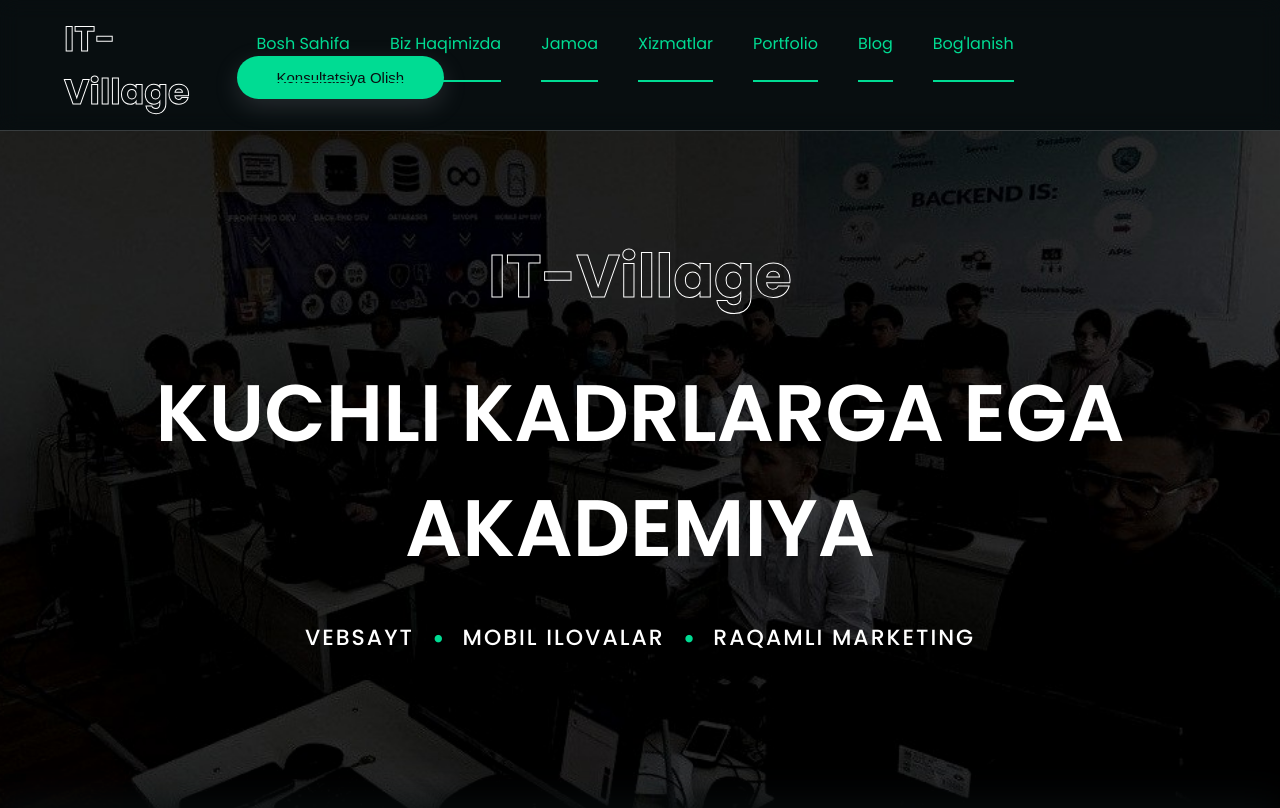
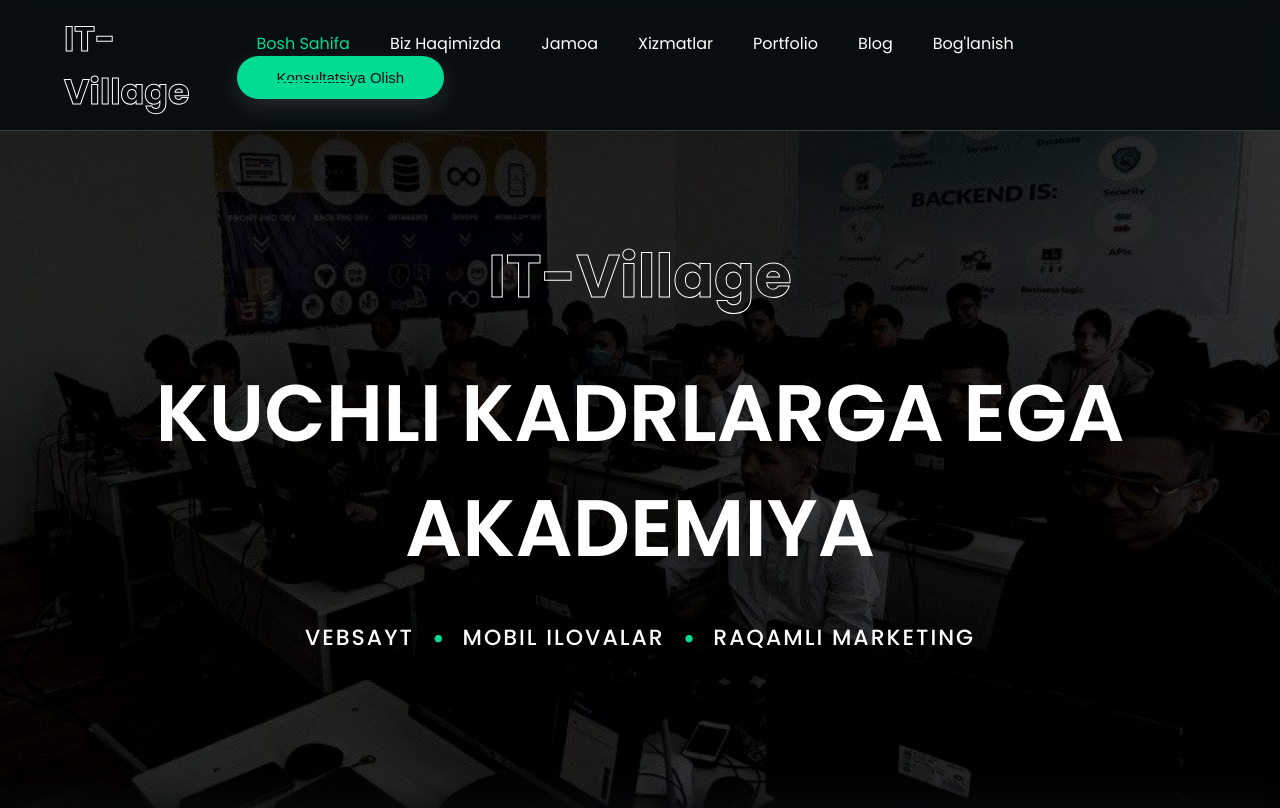
Before and after one commit to Jahongir7/itvillage-shablon, a Next.js app: page / in a window 1280 px wide. Shown: the top 808 px of the page. Built offline with nearby package versions, Linux system fonts and the light colour scheme.

Commit message:
first commit

```diff
--- a/components/common/Header.js
+++ b/components/common/Header.js
@@ -34,38 +34,38 @@
               Bosh sahifa
             </Link>
             <Link
-              href="/"
-              className={activeLink == "/" ? "activeLink" : "none"}
+              href="/agency"
+              className={activeLink == "/agency" ? "activeLink" : "none"}
             >
               Biz haqimizda
             </Link>
             <Link
-              href="/"
-              className={activeLink == "/" ? "activeLink" : "none"}
+              href="/team"
+              className={activeLink == "/team" ? "activeLink" : "none"}
             >
               Jamoa
             </Link>
             <Link
-              href="/"
-              className={activeLink == "/" ? "activeLink" : "none"}
+              href="/services"
+              className={activeLink == "/services" ? "activeLink" : "none"}
             >
               Xizmatlar
             </Link>
             <Link
-              href="/"
-              className={activeLink == "/" ? "activeLink" : "none"}
+              href="/showcase"
+              className={activeLink == "/showcase" ? "activeLink" : "none"}
             >
               Portfolio
             </Link>
             <Link
-              href="/"
-              className={activeLink == "/" ? "activeLink" : "none"}
+              href="/blogs"
+              className={activeLink == "/blogs" ? "activeLink" : "none"}
             >
               Blog
             </Link>
             <Link
-              href="/"
-              className={activeLink == "/" ? "activeLink" : "none"}
+              href="/contact"
+              className={activeLink == "/contact" ? "activeLink" : "none"}
             >
               Bog'lanish
             </Link>
```
